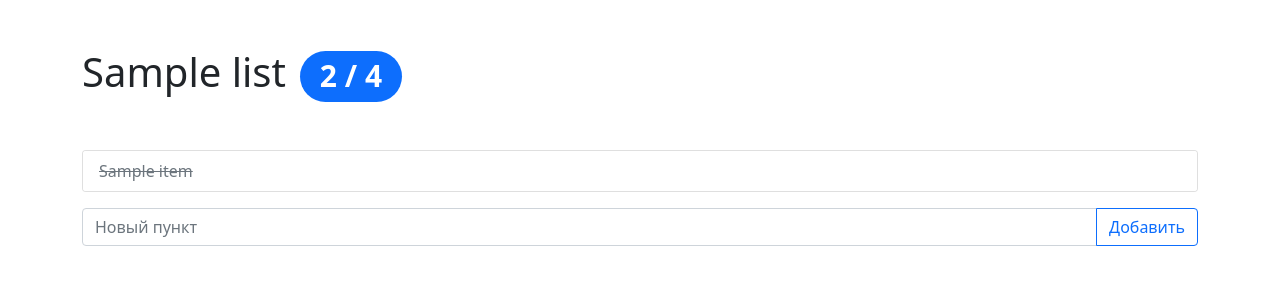
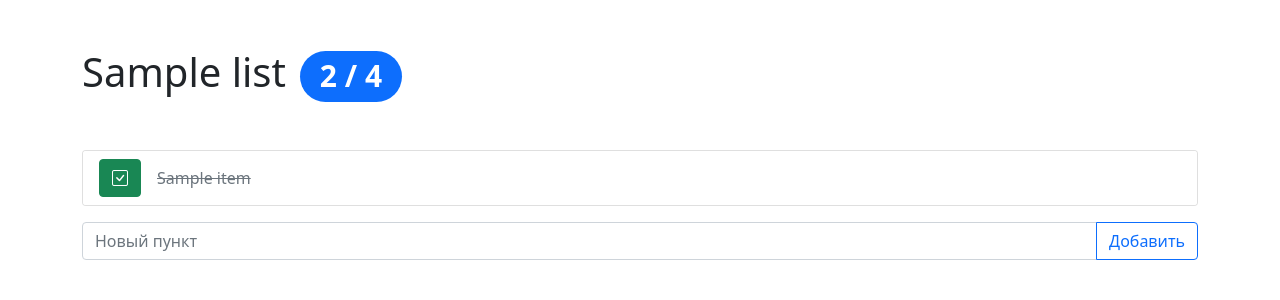
Before and after one commit to BakasaRus/aip-todo, a Flask app: page /lists/1 in a window 1280 px wide. Shown: the part 56-356 px from the top of the page. Run offline with Flask 2, Linux system fonts and the light colour scheme; tables that the repository leaves empty hold one stand-in row (values such as "Sample post").

Commit message:
Add buttons to mark todo item as complete and incomplete

```diff
--- a/app.py
+++ b/app.py
@@ -81,6 +81,16 @@ def get_list(list_id):
     return render_template('list.html', todo_list=todo_list, form=form)
 
 
+@app.route('/items/<int:item_id>/change-state', methods=['POST'])
+def change_state(item_id):
+    item = TodoItem.query.get_or_404(item_id)
+    item.is_done = not item.is_done
+    db.session.add(item)
+    db.session.commit()
+    print(item)
+    return redirect(url_for('get_list', list_id=item.list_id))
+
+
 @app.route('/register', methods=['GET', 'POST'])
 def register():
     register_form = RegistrationForm()
--- a/templates/base.html
+++ b/templates/base.html
@@ -6,6 +6,7 @@
     <meta name="viewport" content="width=device-width, initial-scale=1">
     <link href="https://cdn.jsdelivr.net/npm/bootstrap@5.1.3/dist/css/bootstrap.min.css" rel="stylesheet"
           integrity="sha384-1BmE4kWBq78iYhFldvKuhfTAU6auU8tT94WrHftjDbrCEXSU1oBoqyl2QvZ6jIW3" crossorigin="anonymous">
+    <link rel="stylesheet" href="https://cdn.jsdelivr.net/npm/bootstrap-icons@1.8.1/font/bootstrap-icons.css">
     <title>
         {% block title %}
             ToDon't
--- a/templates/list.html
+++ b/templates/list.html
@@ -12,10 +12,22 @@
     <div class="card">
         <ul class="list-group list-group-flush">
             {% for item in todo_list['items'] %}
-                <li class="list-group-item">
+                <li class="list-group-item d-flex align-items-center">
                     {% if item.is_done %}
+                        <form action="{{ url_for('change_state', item_id=item.id) }}" method="POST" class="me-3">
+                            <input type="hidden" name="csrf_token" value="{{ csrf_token() }}" />
+                            <button class="btn btn-success" type="submit" title="Пометить невыполненным">
+                                <i class="bi-check-square"></i>
+                            </button>
+                        </form>
                         <span class="text-decoration-line-through text-muted">{{ item.name }}</span>
                     {% else %}
+                        <form action="{{ url_for('change_state', item_id=item.id) }}" method="POST" class="me-3">
+                            <input type="hidden" name="csrf_token" value="{{ csrf_token() }}" />
+                            <button class="btn btn-success" type="submit" title="Пометить выполненным">
+                                <i class="bi-square"></i>
+                            </button>
+                        </form>
                         <span>{{ item.name }}</span>
                     {% endif %}
                 </li>
```
Lines whose indentation alone changed are shown as unchanged.
